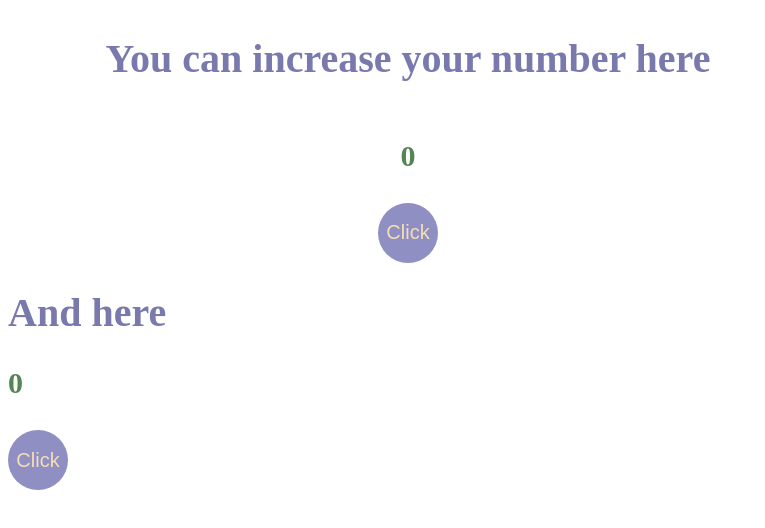
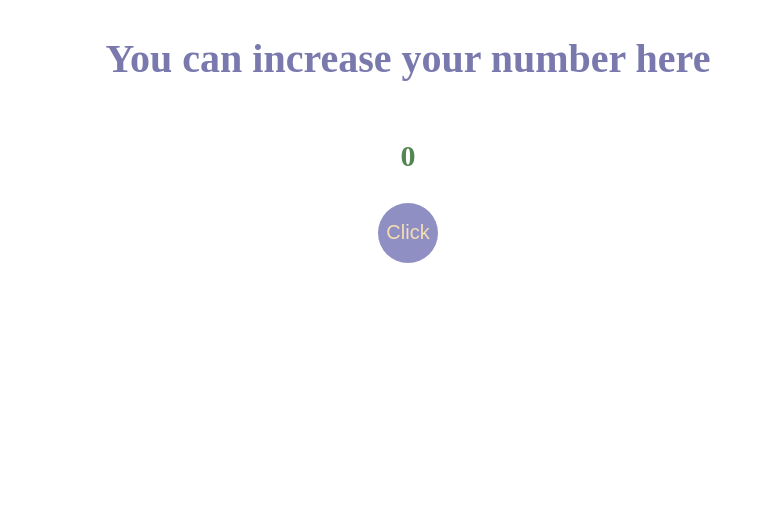
Before and after one commit to greatHannahV/oneButton, a React (Vite) app: page / in a window 1280 px wide. Shown: the top 528 px of the page, without its empty margins (0-765 px from the left). Built offline with nearby package versions, Linux system fonts and the light colour scheme.

Commit message:
removed test el

```diff
--- a/src/App.jsx
+++ b/src/App.jsx
@@ -1,5 +1,5 @@
 import { useState } from 'react'
-import Button from './Button'
+import './index.css'
 
 function App() {
   const [count, setCount] = useState(0)
@@ -9,16 +9,12 @@ function App() {
   }
 
   return (
-    <>
-      {' '}
-      <div className="bodyCount">
-        <h1>You can increase your number here</h1>
-        <p>{count}</p>
+    <div className="bodyCount">
+      <h1>You can increase your number here</h1>
+      <p>{count}</p>
 
-        <button onClick={handleCount}>Click</button>
-      </div>
-      <Button />
-    </>
+      <button onClick={handleCount}>Click</button>
+    </div>
   )
 }
 
```
